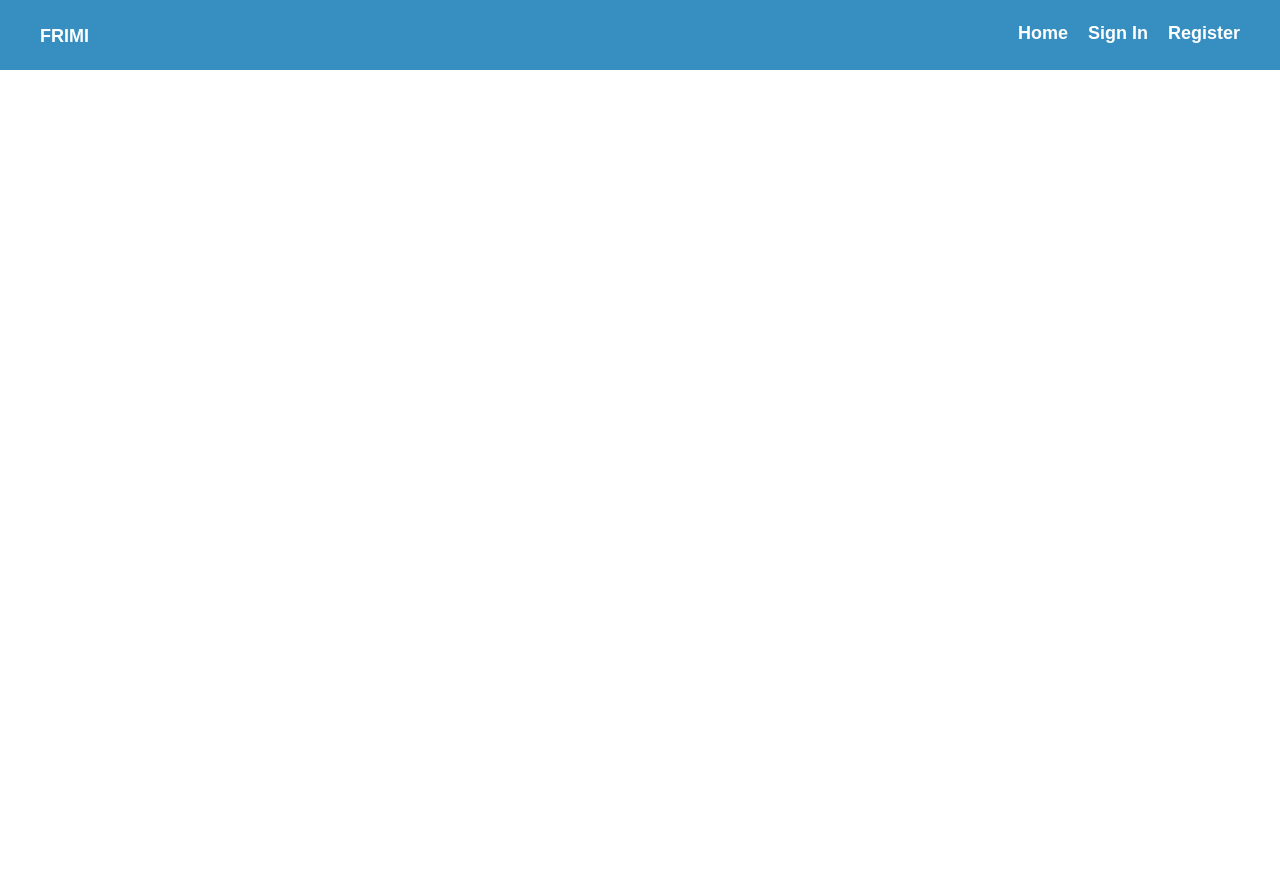
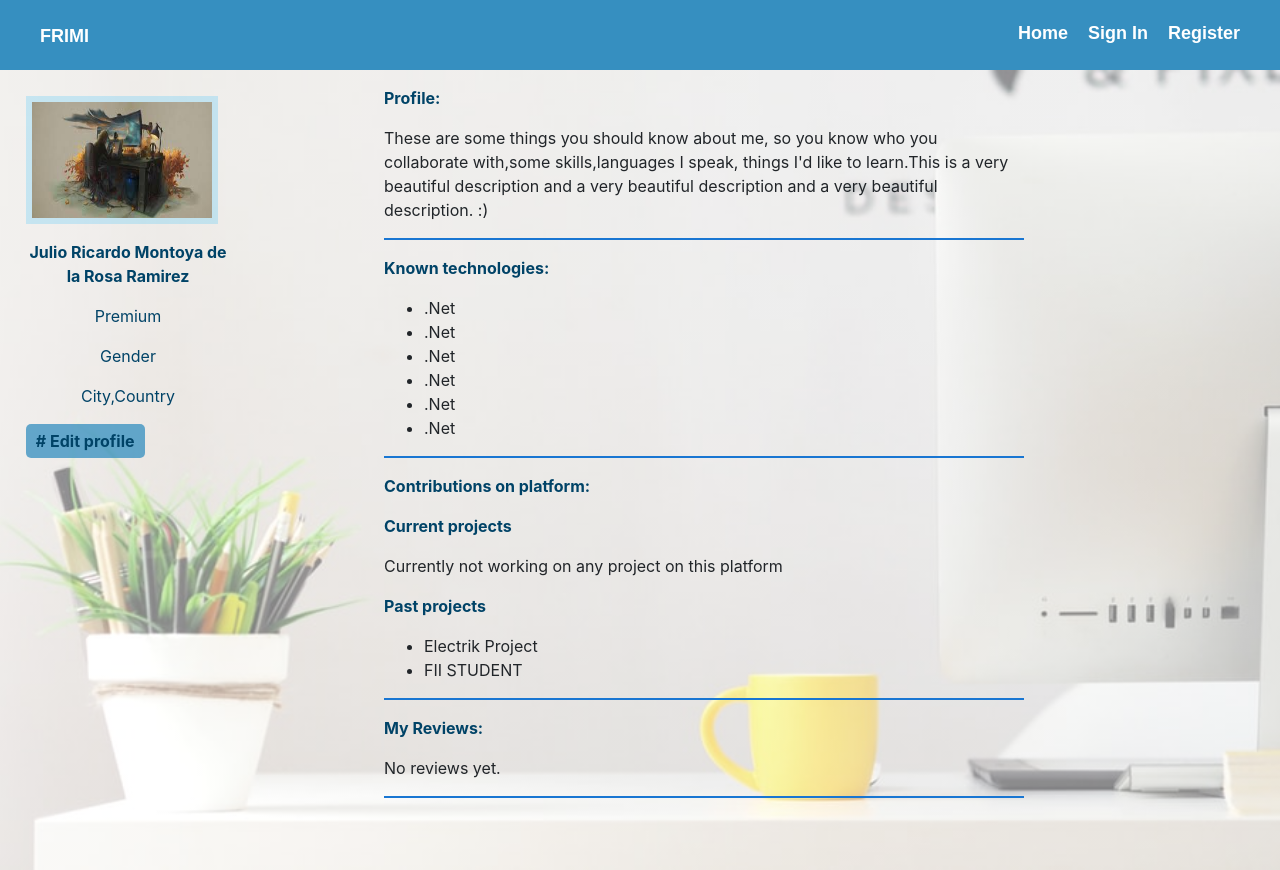
Before and after one commit to mihaellaluca/Proiect.Net-frontend, an Angular app: page /user-profile in a window 1280 px wide. Before the commit this address led to /. Before the commit the page ends 800 px from the top, so only its background shows below. Built offline with nearby package versions, Linux system fonts and the light colour scheme.

Commit message:
user profile hardcoded

```diff
--- a/src/app/app-routing.module.ts
+++ b/src/app/app-routing.module.ts
@@ -5,6 +5,8 @@ import { LoginComponent } from './components/login/login.component';
 import { RegisterComponent } from './components/register/register.component';
 import { AuthGuardService } from './services/auth/auth-guard.service';
 import { CreateProjectComponent } from './components/create-project/create-project.component';
+import { UserProfileComponent } from './components/user-profile/user-profile.component';
+
 
 const routes: Routes = [
 	{
@@ -14,7 +16,8 @@ const routes: Routes = [
 	},
 	{ path: 'login', component: LoginComponent },
 	{ path: 'register', component: RegisterComponent },
-	{ path: 'create-project', component: CreateProjectComponent}
+	{ path: 'create-project', component: CreateProjectComponent},
+	{ path: 'user-profile', component: UserProfileComponent}
 ];
 
 @NgModule({
--- a/src/app/app.module.ts
+++ b/src/app/app.module.ts
@@ -14,9 +14,10 @@ import { TechItemComponent } from './components/tech-item/tech-item.component';
 import { MihneaComponent } from './components/mihnea/mihnea.component';
 import { HeaderComponent } from './components/header/header.component';
 import { CreateProjectComponent } from './components/create-project/create-project.component';
+import { UserProfileComponent } from './components/user-profile/user-profile.component';
 
 @NgModule({
-	declarations: [ AppComponent, LoginComponent, HomeComponent, RegisterComponent, TechItemComponent, MihneaComponent, HeaderComponent, CreateProjectComponent ],
+	declarations: [ AppComponent, LoginComponent, HomeComponent, RegisterComponent, TechItemComponent, MihneaComponent, HeaderComponent, CreateProjectComponent, UserProfileComponent ],
 	imports: [ BrowserModule, AppRoutingModule, FormsModule, NgbModule, HttpClientModule,ReactiveFormsModule ],
 	providers: [],
 	bootstrap: [ AppComponent ]
--- /dev/null
+++ b/src/app/components/user-profile/user-profile.component.html
@@ -0,0 +1,58 @@
+<div id="container">
+<div id ="userLeft">
+
+    <img src='../../../assets/profilepic.jpg'>
+    <div id="userDescription">
+    <p id="userName">Julio Ricardo Montoya de la Rosa Ramirez</p>
+    <p id="accountType">Premium</p>
+    <p id="gender">Gender</p>
+    <p id="cityCountry">City,Country</p>
+    </div>
+
+    <button id="editProfile"><p># Edit profile</p></button>
+</div>
+<div id ="userRight">
+
+    <div id="userProfile">
+        <p>Profile:</p>
+        <p>These are some things you should know about me,
+             so you know who you collaborate with,some skills,languages I speak,
+            things I'd like to learn.This is a very beautiful description and a
+        very beautiful description and a very beautiful description. :)</p>
+    </div>
+
+
+    <div id="userKnownTechnologies">
+            <p>Known technologies:</p>
+            <ul>
+                <li>.Net</li>
+                <li>.Net</li>
+                <li>.Net</li>
+                <li>.Net</li>
+                <li>.Net</li>
+                <li>.Net</li>
+            </ul>
+        </div>
+
+    <div id="userContributions">
+                <p>Contributions on platform:</p>
+                <p>Current projects</p>
+                <p id="currentProjects">
+                    Currently not working on any project on this platform
+                </p>
+                <p>Past projects</p>
+                <p id="pastProjects"></p>
+                    <ul>
+                        <li>Electrik Project</li>
+                        <li>FII STUDENT</li>
+                    </ul>
+         </div>
+
+
+    <div id="userReviews">
+            <p>My Reviews:</p>
+            <p>No reviews yet.</p>
+     </div>
+
+</div>
+</div>
--- /dev/null
+++ b/src/app/components/user-profile/user-profile.component.scss
@@ -0,0 +1,67 @@
+@import "../../../assets/colors.scss";
+div#container{
+    position:absolute;
+    background-repeat: no-repeat;
+    width: 100%;
+    height: 100%;
+    background: linear-gradient(rgba(255,255,255,.5), rgba(255,255,255,.5)),url('../../../assets/background.jpg');
+    background-position: center;
+    background-repeat: no-repeat;
+    background-size: cover;
+}
+div#userLeft{
+    position:absolute;
+    width : 20vw;
+    height: 100%;
+    padding : 2vw;
+    img{
+        width: 15vw;
+        height: 10vw;
+        border : 6px solid rgba(0, 180, 251, 0.185);
+    }
+    p#userName{
+        font-weight: bold;
+
+    }
+    p{
+        text-align:center;
+        margin-top: 2vh;
+        color: $darkBlue;
+    }
+    button{
+        display: block;
+        text-align: center;
+        background-color : rgba(54, 144, 192, 0.76);
+        padding: 0.4vw 0.8vw;
+        margin: 0;
+        border: none;
+        border-radius: 5px;
+       p{
+        color: $darkBlue;
+        font-weight: bold;
+        margin: 0;
+       }
+    }
+}
+div#userRight{
+    position: absolute;
+    margin-left: 30vw;
+    margin-right: 20vw;
+    width : 50vw;
+    height: 100%;
+
+}
+div#userProfile,div#userKnownTechnologies,div#userContributions,div#userReviews{
+    margin-top: 2vh;
+    border-bottom: 2px $buttonBlue solid;
+    p:first-child{
+        font-weight: bold;
+        color: $darkBlue;
+    }
+}
+div#userContributions{
+    p:nth-child(2),p:nth-child(4){
+        font-weight: bold;
+        color: $darkBlue;
+    }
+}
--- /dev/null
+++ b/src/app/components/user-profile/user-profile.component.ts
@@ -0,0 +1,15 @@
+import { Component, OnInit } from '@angular/core';
+
+@Component({
+  selector: 'app-user-profile',
+  templateUrl: './user-profile.component.html',
+  styleUrls: ['./user-profile.component.scss']
+})
+export class UserProfileComponent implements OnInit {
+
+  constructor() { }
+
+  ngOnInit() {
+  }
+
+}
```
Also changed, not shown: 1 other file (tests, documents, lock files or other folders).
